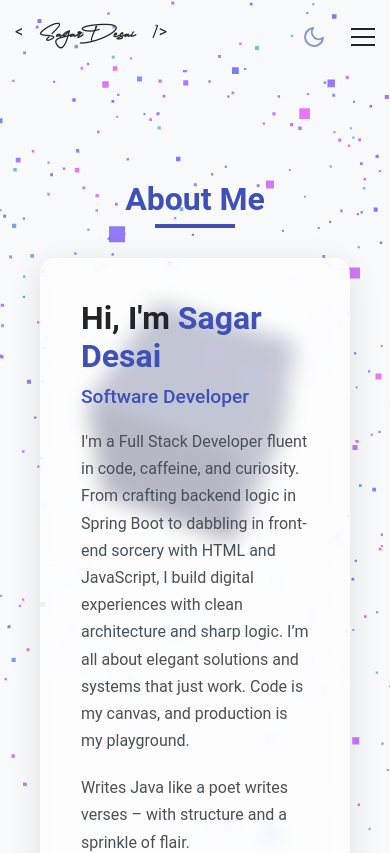
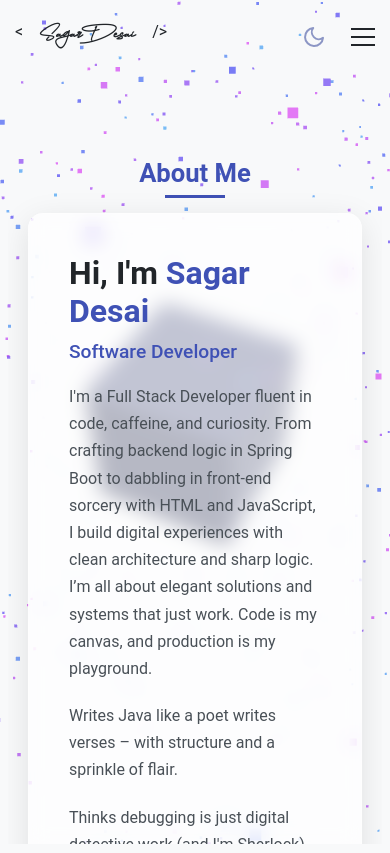
Before and after one commit to SagarDesai10/sagar-s-portfolio, an Angular app: page /about in a window 390 px wide. Shown: the top 853 px of the page. Built offline with nearby package versions, Linux system fonts and the light colour scheme.

Commit message:
some styling changes

```diff
--- a/src/app/app.component.html
+++ b/src/app/app.component.html
@@ -3,7 +3,7 @@
 <main class="main-content">
   <app-three-scene class="hero-section"></app-three-scene>
   <div class="content-wrapper">
-    <router-outlet></router-outlet>
+    <router-outlet (activate)="onActivate($event)"></router-outlet>
   </div>
 </main>
 
--- a/src/app/components/contact/contact.component.scss
+++ b/src/app/components/contact/contact.component.scss
@@ -1,22 +1,34 @@
 .contact-section {
   padding-top: 100px;
+  width: 100%;
+  max-width: 100%;
+  overflow-x: hidden;
+  box-sizing: border-box;
 }
 
 .container {
   max-width: 1200px;
   margin: 0 auto;
   padding: 0 20px;
+  width: 100%;
+  box-sizing: border-box;
+  overflow-x: hidden;
 }
 
 .contact-content {
   display: grid;
   grid-template-columns: 1fr 2fr;
   gap: 30px;
+  width: 100%;
 }
 
 .contact-info,
 .contact-form {
   padding: 30px;
+  width: 100%;
+  box-sizing: border-box;
+  overflow-wrap: break-word;
+  word-break: break-word;
 }
 
 .contact-info {
@@ -42,6 +54,7 @@
   display: flex;
   align-items: flex-start;
   margin-bottom: 20px;
+  flex-wrap: wrap;
 
   &:last-child {
     margin-bottom: 0;
@@ -66,6 +79,9 @@
 }
 
 .contact-text {
+  flex: 1;
+  min-width: 200px;
+
   h4 {
     font-size: 1.1rem;
     margin-bottom: 5px;
@@ -76,11 +92,15 @@
     font-size: 0.95rem;
     color: var(--text-secondary);
     line-height: 1.5;
+    max-width: 100%;
+    overflow-wrap: break-word;
+    word-break: break-word;
   }
 
   a {
     text-decoration: none;
     transition: color 0.3s ease;
+    display: inline-block;
 
     &:hover {
       color: var(--accent-primary);
@@ -99,6 +119,7 @@
 .social-icons {
   display: flex;
   gap: 15px;
+  flex-wrap: wrap;
 
   a {
     display: flex;
@@ -162,6 +183,8 @@
     font-size: 1rem;
     color: var(--text-primary);
     transition: all 0.3s ease;
+    width: 100%;
+    box-sizing: border-box;
 
     &:focus {
       outline: none;
@@ -210,18 +233,68 @@ button[type="submit"] {
   }
 }
 
+/* Tablets */
 @media screen and (max-width: 992px) {
   .contact-content {
     grid-template-columns: 1fr;
+    width: 100%;
+  }
+
+  .container {
+    padding: 0 15px;
+    max-width: 100%;
+    overflow-x: hidden;
+    width: 100%;
+  }
+
+  .contact-info,
+  .contact-form {
+    width: 100%;
+    max-width: 100%;
   }
 }
 
+/* Larger phones */
+@media screen and (max-width: 768px) {
+  .contact-section {
+    padding-top: 80px;
+    padding-left: 0;
+    padding-right: 0;
+  }
+
+  .container {
+    padding: 0 10px;
+  }
+
+  .contact-info,
+  .contact-form {
+    padding: 20px;
+  }
+
+  .contact-text {
+    flex: 1;
+    min-width: 180px;
+
+    a, p {
+      font-size: 0.9rem;
+      max-width: 100%;
+    }
+  }
+
+  .contact-icon {
+    width: 35px;
+    height: 35px;
+  }
+}
+
+/* Small phones (including around 517px width) */
 @media screen and (max-width: 576px) {
   .contact-form form {
     grid-template-columns: 1fr;
   }
 
-  .form-group:nth-child(3) {
+  .form-group:nth-child(3),
+  .form-group:nth-child(4) {
     grid-column: span 1;
   }
 
@@ -233,4 +306,97 @@ button[type="submit"] {
   .success-message {
     grid-column: span 1;
   }
+
+  .contact-section {
+    overflow-x: hidden;
+    width: 100%;
+    padding: 60px 0 0 0;
+  }
+
+  .contact-info,
+  .contact-form {
+    padding: 15px;
+    margin: 0;
+    width: 100%;
+    box-sizing: border-box;
+  }
+
+  .social-icons {
+    flex-wrap: wrap;
+  }
+
+  .container {
+    padding: 0 10px;
+  }
+
+  .contact-text {
+    min-width: 150px;
+    word-break: break-word;
+  }
+
+  h3 {
+    font-size: 1.3rem;
+  }
+
+  .section-title {
+    font-size: 1.8rem;
+  }
 }
+
+/* Very small phones (specifically targeting narrow screens like 517px width) */
+@media screen and (max-width: 520px) {
+  .contact-item {
+    flex-direction: column;
+    margin-bottom: 25px;
+  }
+
+  .contact-icon {
+    margin-bottom: 10px;
+  }
+
+  .contact-text {
+    width: 100%;
+    max-width: 100%;
+
+    a, p {
+      font-size: 0.85rem;
+      line-height: 1.4;
+    }
+
+    h4 {
+      font-size: 1rem;
+    }
+  }
+
+  .social-icons {
+    gap: 10px;
+
+    a {
+      width: 35px;
+      height: 35px;
+    }
+  }
+
+  .contact-info,
+  .contact-form {
+    padding: 12px;
+  }
+
+  .container {
+    padding: 0 8px;
+  }
+
+  .contact-info > p {
+    font-size: 0.85rem;
+  }
+
+  .form-group label {
+    font-size: 0.85rem;
+  }
+
+  .form-group input,
+  .form-group textarea {
+    padding: 10px;
+    font-size: 0.9rem;
+  }
+}
--- a/src/app/components/footer/footer.component.html
+++ b/src/app/components/footer/footer.component.html
@@ -9,11 +9,11 @@
       <div class="footer-links">
         <h4>Quick Links</h4>
         <ul>
-          <li><a routerLink="/about">About</a></li>
-          <li><a routerLink="/skills">Skills</a></li>
-          <li><a routerLink="/projects">Projects</a></li>
-          <li><a routerLink="/education">Education</a></li>
-          <li><a routerLink="/contact">Contact</a></li>
+          <li><a (click)="navigateTo('/about')" style="cursor: pointer;">About</a></li>
+          <li><a (click)="navigateTo('/skills')" style="cursor: pointer;">Skills</a></li>
+          <li><a (click)="navigateTo('/projects')" style="cursor: pointer;">Projects</a></li>
+          <li><a (click)="navigateTo('/education')" style="cursor: pointer;">Education</a></li>
+          <li><a (click)="navigateTo('/contact')" style="cursor: pointer;">Contact</a></li>
         </ul>
       </div>
 
--- a/src/app/components/header/header.component.html
+++ b/src/app/components/header/header.component.html
@@ -30,6 +30,7 @@
   </div>
 
   <div class="mobile-menu" [class.active]="isMobileMenuOpen">
+    <span class="close-menu" (click)="closeMenu()">X</span>
     <ul>
       <li><a routerLink="/about" routerLinkActive="active" (click)="closeMenu()">About</a></li>
       <li><a routerLink="/skills" routerLinkActive="active" (click)="closeMenu()">Skills</a></li>
--- a/src/app/components/header/header.component.scss
+++ b/src/app/components/header/header.component.scss
@@ -172,3 +172,9 @@
     padding: 0 15px;
   }
 }
+.close-menu {
+  position: absolute;
+  top: 20px;
+  right: 20px;
+  cursor: pointer;
+}
--- a/src/index.html
+++ b/src/index.html
@@ -5,8 +5,8 @@
   <title>Sagar's Portfolio</title>
   <base href="/">
   <meta name="viewport" content="width=device-width, initial-scale=1">
-  <meta name="description" content="Portfolio of a passionate Spring Boot developer specializing in Java backend development, RESTful APIs, microservices, and cloud-ready solutions. Explore projects, skills, and experience.">
-  <meta property="og:title" content="Sagar Desai | Java Spring Boot Developer">
+  <meta name="description" content="Portfolio of a passionate full stack developer specializing in Java backend development, RESTful APIs, microservices, and cloud-ready solutions. Explore projects, skills, and experience.">
+  <meta property="og:title" content="Sagar Desai |Full Stack Developer">
   <meta property="og:description" content="Explore my GitHub projects, LeetCode solutions, CodeChef submissions, and LinkedIn profile.">
   <meta property="og:url" content="https://https://sagardesai10.github.io/">
   <meta property="og:type" content="website">
--- a/src/styles.scss
+++ b/src/styles.scss
@@ -45,6 +45,7 @@ html, body {
   background-color: var(--bg-primary);
   color: var(--text-primary);
   transition: background-color 0.3s ease, color 0.3s ease;
+  overflow-x: hidden; /* Prevent horizontal scrolling */
 }
 
 /* Main content layout */
@@ -52,17 +53,31 @@ html, body {
   min-height: 100vh;
   width: 100%;
   position: relative;
+  background-color: var(--bg-primary); /* Ensure the main content has the background color */
+  overflow-x: hidden; /* Prevent horizontal scrolling */
 }
 
 .content-wrapper {
   max-width: 1200px;
   margin: 0 auto;
   padding: 20px;
+  width: 100%;
+  box-sizing: border-box;
+  overflow-x: hidden;
 }
 
 .section {
   margin: 80px 0;
   padding: 40px 0;
+  width: 100%;
+  overflow-x: hidden; /* Prevent horizontal scrolling within sections */
+  box-sizing: border-box;
+}
+
+.container {
+  width: 100%;
+  box-sizing: border-box;
+  overflow-x: hidden;
 }
 
 .section-title {
@@ -147,6 +162,79 @@ html, body {
   .section-title {
     font-size: 2rem;
   }
+
+  .content-wrapper {
+    padding: 15px;
+  }
+
+  /* Ensure no horizontal overflow on mobile */
+  .container {
+    width: 100%;
+    max-width: 100%;
+    padding-left: 15px;
+    padding-right: 15px;
+    overflow-x: hidden;
+  }
+}
+
+@media (max-width: 576px) {
+  html, body {
+    overflow-x: hidden;
+    width: 100%;
+  }
+
+  .section {
+    margin: 30px 0;
+    padding: 15px 0;
+  }
+
+  .section-title {
+    font-size: 1.8rem;
+    margin-bottom: 30px;
+  }
+
+  .content-wrapper {
+    padding: 10px;
+  }
+
+  .container {
+    padding-left: 10px;
+    padding-right: 10px;
+  }
+
+  .glass-card {
+    padding: 15px;
+  }
+}
+
+@media (max-width: 520px) {
+  .section-title {
+    font-size: 1.6rem;
+    margin-bottom: 25px;
+  }
+
+  .section-title::after {
+    width: 60px;
+    height: 3px;
+  }
+
+  .content-wrapper {
+    padding: 8px;
+  }
+
+  .container {
+    padding-left: 8px;
+    padding-right: 8px;
+  }
+
+  .glass-card {
+    padding: 12px;
+  }
+
+  .btn {
+    padding: 10px 20px;
+    font-size: 0.9rem;
+  }
 }
 
 /* Hero section with Three.js */
@@ -168,3 +256,12 @@ html, body {
 .grecaptcha-badge {
   visibility: hidden;
 }
+
+/* Dark mode - ensure everything has correct background */
+.dark-mode body,
+.dark-mode .main-content,
+.dark-mode app-root,
+.dark-mode main,
+.dark-mode app-footer {
+  background-color: var(--bg-primary);
+}
```
Also changed, not shown: src/app/app.component.ts (+18 -3 lines), src/app/components/contact/contact.component.html (+8 -8 lines), src/app/components/dark-mode-toggle/dark-mode-toggle.component.ts (+20 -3 lines), src/app/components/footer/footer.component.ts (+18 -2 lines).
